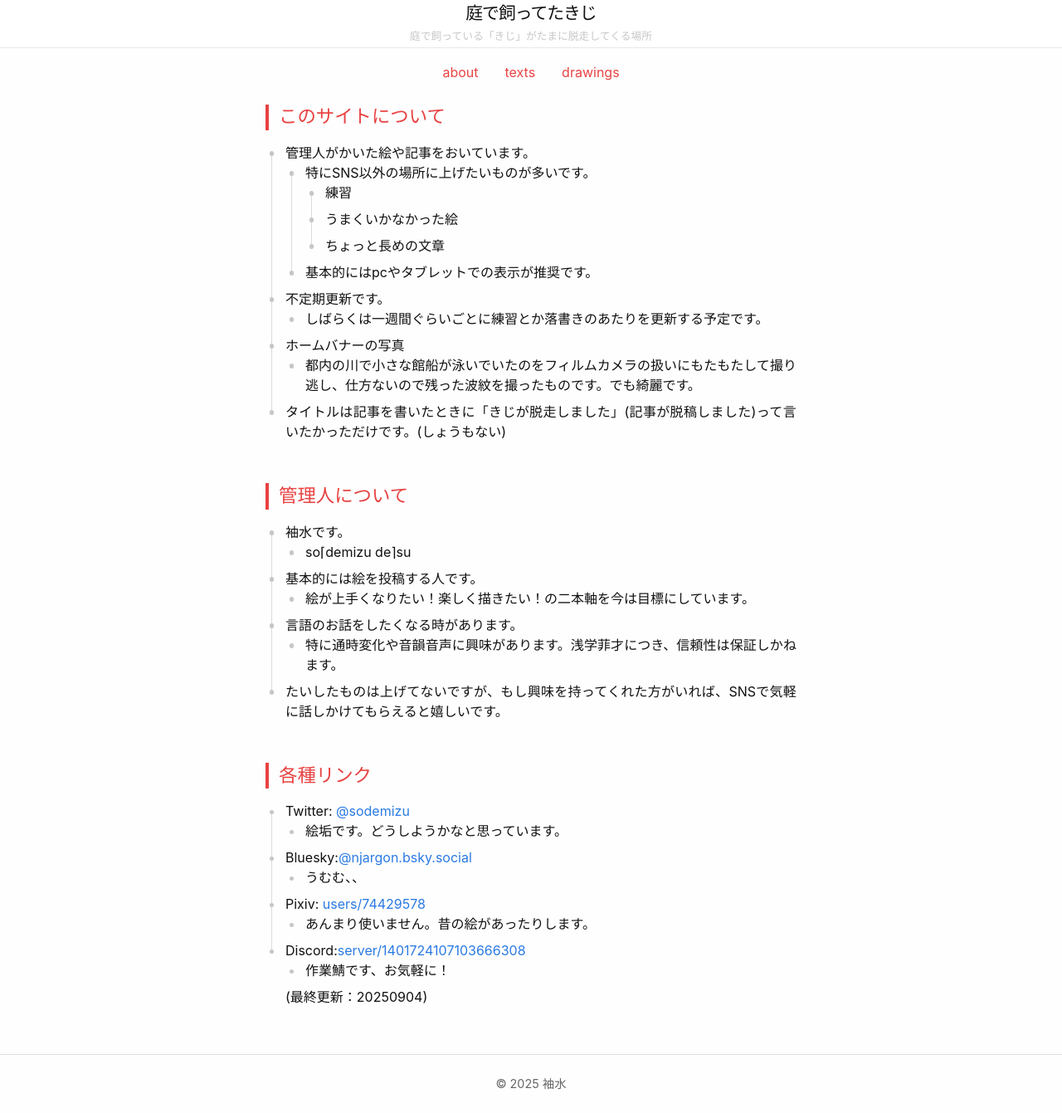
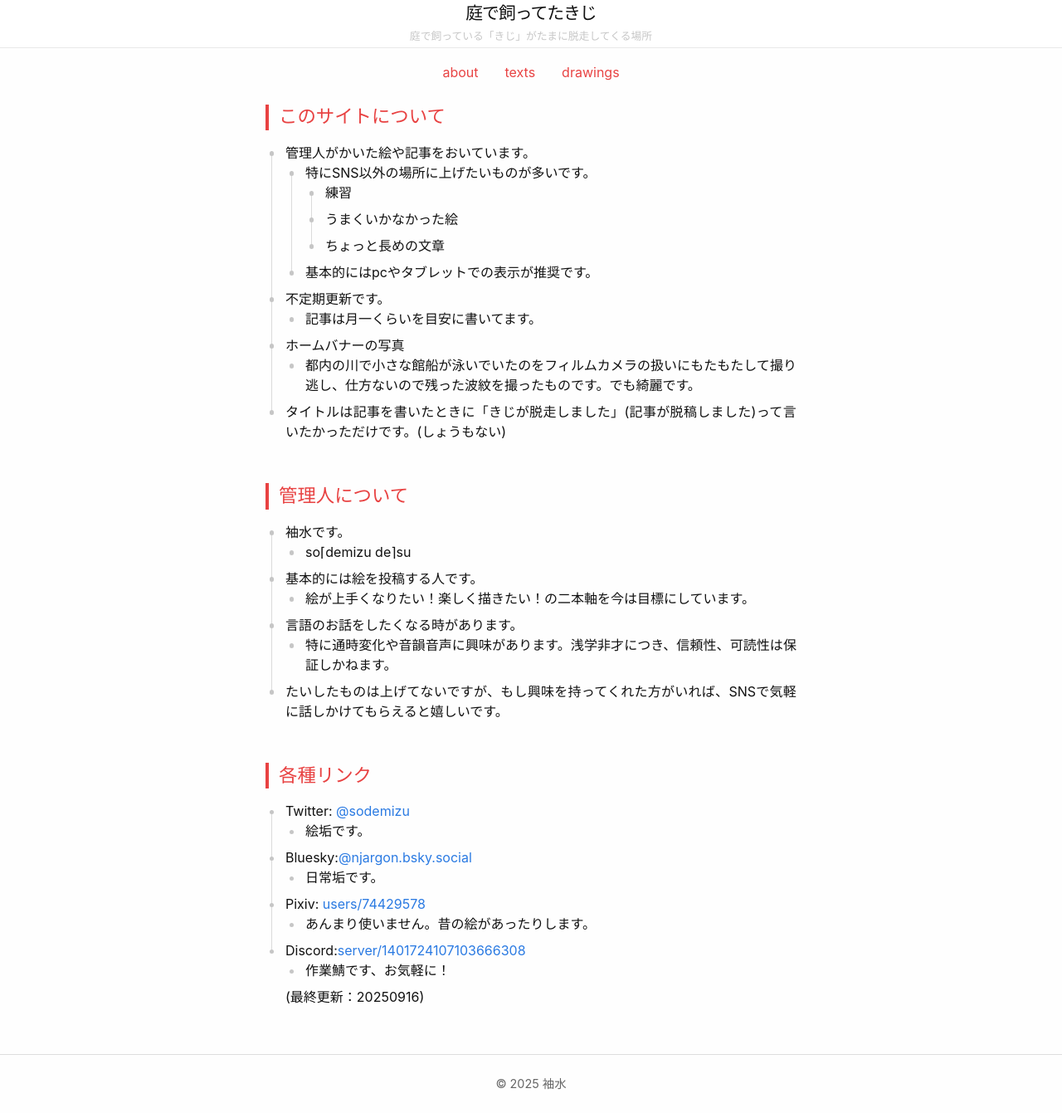
Before and after one commit to njargon/njargon.github.io, a Jekyll site: the page built from about.md, in a window 1280 px wide. Shown: the whole page at 83% size. Built offline with Jekyll 4.4.1, drawn with Linux system fonts in a browser that asks for light colours.

Commit message:
vault backup: 2025-09-16 07:28:40

```diff
--- a/about.md
+++ b/about.md
@@ -19,7 +19,7 @@ permalink: /about/
 		- ちょっと長めの文章
 	- 基本的にはpcやタブレットでの表示が推奨です。
 - 不定期更新です。
-	- しばらくは一週間ぐらいごとに練習とか落書きのあたりを更新する予定です。
+	- 記事は月一くらいを目安に書いてます。
 - ホームバナーの写真
 	- 都内の川で小さな館船が泳いでいたのをフィルムカメラの扱いにもたもたして撮り逃し、仕方ないので残った波紋を撮ったものです。でも綺麗です。
 - タイトルは記事を書いたときに「きじが脱走しました」(記事が脱稿しました)って言いたかっただけです。(しょうもない)
@@ -31,17 +31,17 @@ permalink: /about/
 - 基本的には絵を投稿する人です。
 	- 絵が上手くなりたい！楽しく描きたい！の二本軸を今は目標にしています。
 - 言語のお話をしたくなる時があります。
-	- 特に通時変化や音韻音声に興味があります。浅学菲才につき、信頼性は保証しかねます。
+	- 特に通時変化や音韻音声に興味があります。浅学非才につき、信頼性、可読性は保証しかねます。
 - たいしたものは上げてないですが、もし興味を持ってくれた方がいれば、SNSで気軽に話しかけてもらえると嬉しいです。
 
 ## 各種リンク
 - Twitter: [@sodemizu](https://twitter.com/sodemizu)
-	- 絵垢です。どうしようかなと思っています。
+	- 絵垢です。
 - Bluesky:[@njargon.bsky.social](https://bsky.app/profile/njargon.bsky.social)
-	- うむむ、、
+	- 日常垢です。
 - Pixiv: [users/74429578](https://www.pixiv.net/users/74429578)
 	- あんまり使いません。昔の絵があったりします。
 - Discord:[server/1401724107103666308](https://disboard.org/ja/server/1401724107103666308)
 	- 作業鯖です、お気軽に！
 
-(最終更新：20250904)
+(最終更新：20250916)
```
